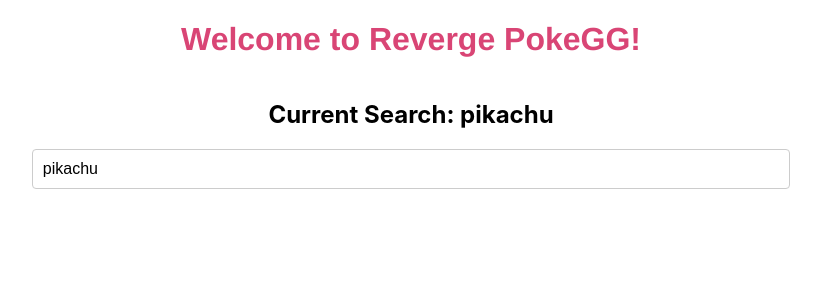
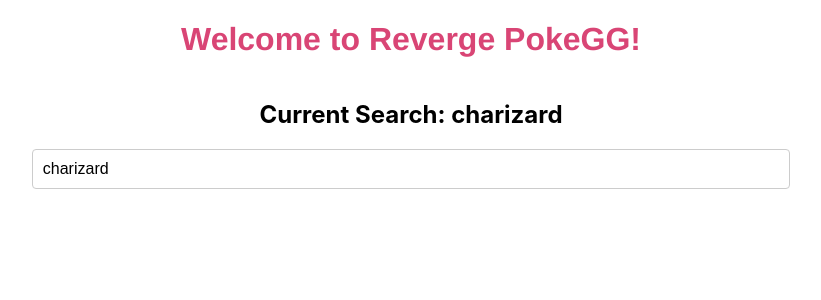
Before and after one commit to extra07/RevergePokeApp, a SvelteKit app: page / in a window 1280 px wide. Shown: the top 300 px of the page, without its empty margins (229-1050 px from the left). Built offline with nearby package versions, Linux system fonts and the light colour scheme; no server answers.

Commit message:
defaults for display

```diff
--- a/src/routes/+page.svelte
+++ b/src/routes/+page.svelte
@@ -4,7 +4,7 @@
     import SearchBar from "./SearchBar.svelte";
     import PokemonApi from "./PokemonApi.svelte";
 
-    let toFind = $state("pikachu");
+    let toFind = $state("charizard");
     let wasFound = $state(null);
 </script>
 <svelte:head>
--- a/src/routes/PokeDisplay.svelte
+++ b/src/routes/PokeDisplay.svelte
@@ -44,6 +44,9 @@
 {/if}
 
 <style>
+    img {
+        margin-top: 10px;
+    }
     table {
         border-collapse: collapse;
         width: 100%;
```
